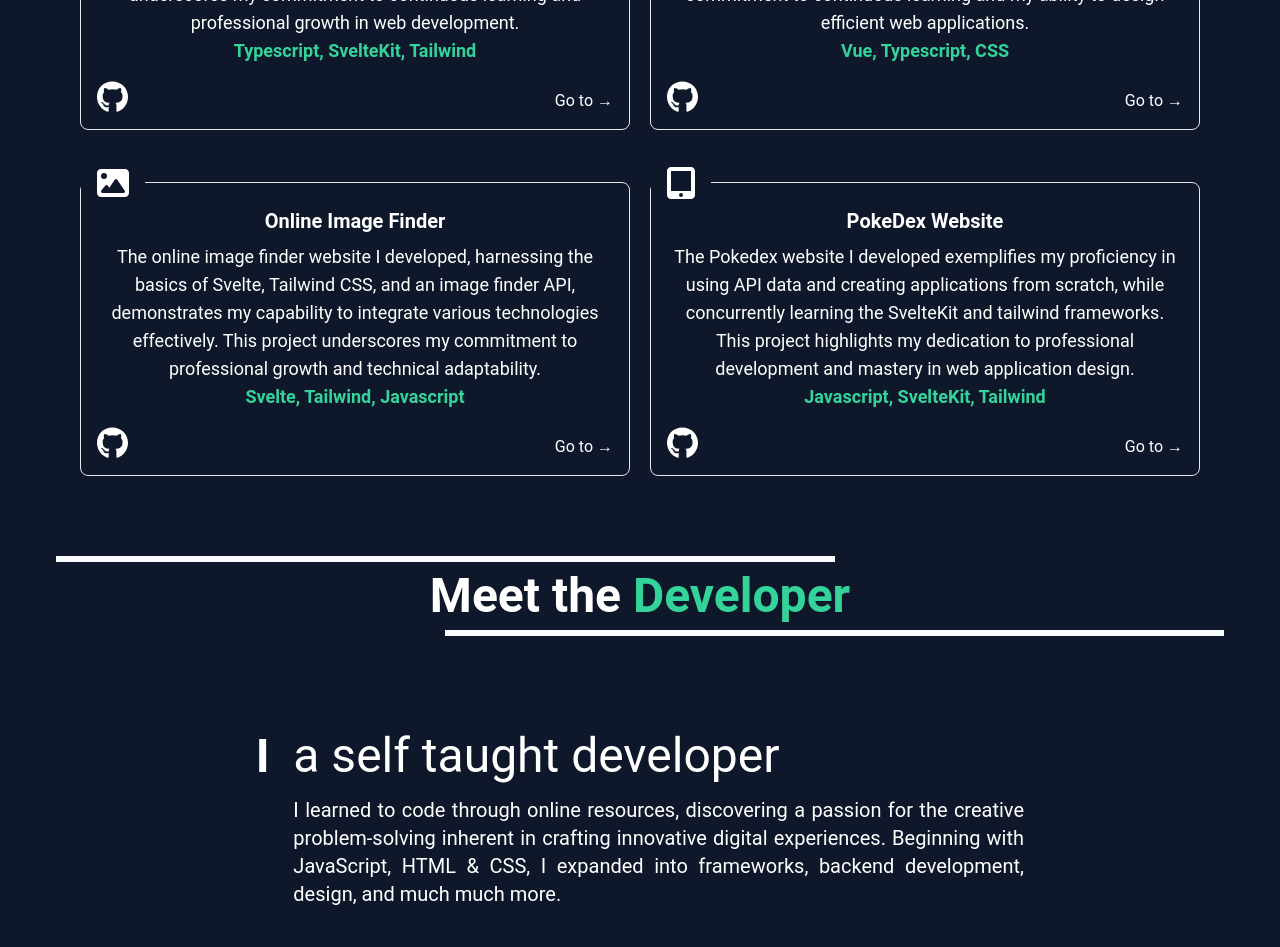
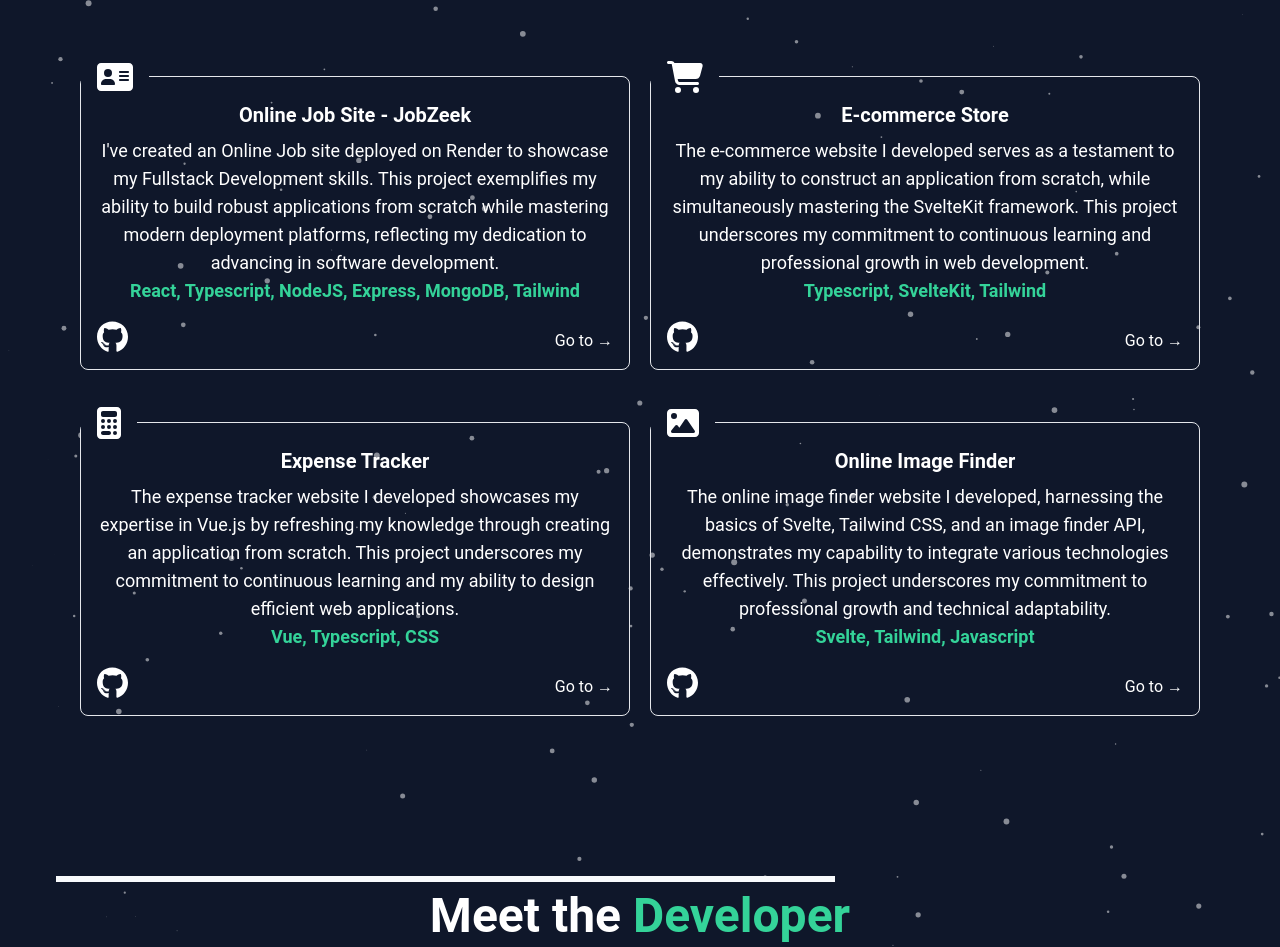
Before and after one commit to vargasjuanibarra/web-portfolio-v2, a Vue app: page / in a window 1280 px wide. Shown: the part 1280-2227 px from the top of the page. Built offline with nearby package versions, Linux system fonts and the light colour scheme.

Commit message:
added jobZeek on projects

```diff
--- a/index.html
+++ b/index.html
@@ -10,10 +10,14 @@
     <title>Juan Vargas</title>
   </head>
   <body>
-    <div id="app"></div>
-    <div class="absolute min-h-screen top-0 left-0 w-full z-[1] opacity-70">
+    <div class="absolute min-h-screen top-0 left-0 w-full z-[1] opacity-100">
       <div id="particles-js" class="absolute inset-0" />
     </div>
+    <div id="app">
+    </div>
+    <!-- <div class="absolute min-h-screen top-0 left-0 w-full z-[1] opacity-70">
+      <div id="particles-js" class="absolute inset-0" />
+    </div> -->
     <script>
       particlesJS.load("particles-js", "/particles.json", function () {
         console.log("callback - particles.js config loaded");
--- a/public/particles.json
+++ b/public/particles.json
@@ -1,7 +1,7 @@
 {
   "particles": {
     "number": {
-      "value": 100,
+      "value": 80,
       "density": {
         "enable": true,
         "value_area": 800
@@ -47,7 +47,7 @@
     },
     "line_linked": {
       "enable": true,
-      "distance": 150,
+      "distance": 0,
       "color": "#ffffff",
       "opacity": 0.4,
       "width": 1
@@ -72,7 +72,7 @@
     "events": {
       "onhover": {
         "enable": true,
-        "mode": "grab"
+        "mode": "repulse"
       },
       "onclick": {
         "enable": true,
--- a/src/App.vue
+++ b/src/App.vue
@@ -1,13 +1,13 @@
 <template>
   <div class="bg-slate-900">
-    <div class="max-w-[1200px] m-auto px-4" >
-      <Header />
+    <Header />
+    <div class="max-w-[1200px] m-auto px-4">
       <Main id="main"></Main>
-      <Projects id="projects"/>
+      <Projects id="projects" />
       <Highlight />
-      <Experience id="experience"/>
+      <Experience id="experience" />
     </div>
-    <Footer id="contact"/>
+    <Footer id="contact" />
   </div>
 </template>
 
--- a/src/components/About.component.vue
+++ b/src/components/About.component.vue
@@ -1,14 +1,32 @@
 <template>
+  <div class="md:mt-12 md:py-8">
     <div class="pb-12" id="highlight">
-        <div class="mb-8 flex flex-col gap-2 text-center text-white relative before:absolute before:top-0 before:left-0 before:w-2/3 before:h-1.5 before:bg-slate-50 after:absolute after:bottom-0 after:right-0 after:w-2/3 after:h-1.5 after:bg-slate-50 py-4">
-            <p class="text-2xl font-semibold md:text-4xl lg:text-5xl">Meet the <span class="text-emerald-400">Developer</span></p>
+      <div
+        class="mb-8 flex flex-col gap-2 text-center text-white relative before:absolute before:top-0 before:left-0 before:w-2/3 before:h-1.5 before:bg-slate-50 after:absolute after:bottom-0 after:right-0 after:w-2/3 after:h-1.5 after:bg-slate-50 py-4"
+      >
+        <p class="text-2xl font-semibold md:text-4xl lg:text-5xl">
+          Meet the <span class="text-emerald-400">Developer</span>
+        </p>
       </div>
     </div>
-        <div v-for="item, index in aboutSection" :key="index" class="max-w-[500px] py-4 flex p-4 gap-6 mx-auto sm:max-w-[600px] lg:max-w-[800px] text-white">
-            <h3 class="hidden sm:block text-2xl md:text-4xl lg:text-5xl font-bold">{{item.category}} </h3>
-            <div class="flex flex-col justify-start ">
-                <span class="text-2xl md:text-4xl lg:text-5xl font-normal ">{{item.label}}</span>
-                <p class="text-md md:text-lg lg:text-xl font-normal text-wrap py-4 text-justify">{{item.description}}</p>
+    <div
+      v-for="(item, index) in aboutSection"
+      :key="index"
+      class="max-w-[500px] py-4 flex p-4 gap-6 mx-auto sm:max-w-[600px] lg:max-w-[800px] text-white"
+    >
+      <h3 class="hidden sm:block text-2xl md:text-4xl lg:text-5xl font-bold">
+        {{ item.category }}
+      </h3>
+      <div class="flex flex-col justify-start">
+        <span class="text-2xl md:text-4xl lg:text-5xl font-normal">{{
+          item.label
+        }}</span>
+        <p
+          class="text-md md:text-lg lg:text-xl font-normal text-wrap py-4 text-justify"
+        >
+          {{ item.description }}
+        </p>
+      </div>
     </div>
   </div>
 </template>
@@ -18,22 +36,23 @@
     id: 1,
     category: 'I',
     label: 'a self taught developer',
-            description: 'I learned to code through online resources, discovering a passion for the creative problem-solving inherent in crafting innovative digital experiences. Beginning with JavaScript, HTML & CSS, I expanded into frameworks, backend development, design, and much much more.',
+    description:
+      'I learned to code through online resources, discovering a passion for the creative problem-solving inherent in crafting innovative digital experiences. Beginning with JavaScript, HTML & CSS, I expanded into frameworks, backend development, design, and much much more.',
   },
   {
     id: 2,
     category: 'II',
     label: 'obsessed with perfecting product design and UX',
-            description: 'With an insatiable curiosity for product design and UX, I approach each project with a blend of creativity and analytical rigor, seeking to uncover innovative solutions that elevate the user experience to new heights.',
+    description:
+      'With an insatiable curiosity for product design and UX, I approach each project with a blend of creativity and analytical rigor, seeking to uncover innovative solutions that elevate the user experience to new heights.',
   },
   {
     id: 3,
     category: 'III',
     label: 'valued team player and dedicated contributor',
-            description: 'As a team player and contributor, I thrive on collaboration and cooperation, valuing the collective effort over individual achievement. I actively engage with my colleagues, offering support, sharing ideas, and leveraging diverse perspectives to achieve shared goals. With a strong commitment to teamwork, I strive to foster a positive environment where everyone\'s contributions are valued and respected, ultimately driving the team towards success.',
+    description:
+      "As a team player and contributor, I thrive on collaboration and cooperation, valuing the collective effort over individual achievement. I actively engage with my colleagues, offering support, sharing ideas, and leveraging diverse perspectives to achieve shared goals. With a strong commitment to teamwork, I strive to foster a positive environment where everyone's contributions are valued and respected, ultimately driving the team towards success.",
   },
-    ]
+];
 </script>
-<style lang="">
-
-</style>
+<style lang=""></style>
--- a/src/components/Experience.component.vue
+++ b/src/components/Experience.component.vue
@@ -1,24 +1,43 @@
 <template>
-  <div class="flex flex-col items-center md:py-12 lg:py-24 w-full">
-    <h3 class="text-2xl font-semibold md:text-4xl lg:text-5xl text-white pb-12">Professional <span class="text-emerald-400">experiences</span></h3>
+  <div class="flex flex-col items-center mt-12 md:py-12 lg:py-24 w-full">
+    <h3 class="text-2xl font-semibold md:text-4xl lg:text-5xl text-white pb-12">
+      Professional <span class="text-emerald-400">experiences</span>
+    </h3>
     <div class="relative flex flex-col">
       <div
         v-for="(event, index) in events"
         :key="index"
-        :class="'flex w-full after:absolute after:hidden md:after:block after:w-1 after:h-full after:bg-slate-50 after:top-0 after:left-0 after:z-[50] md:after:left-1/2 ' + (index % 2 === 0 ? 'justify-start' : 'justify-end')"
+        :class="
+          'flex w-full after:absolute after:hidden md:after:block after:w-1 after:h-full after:bg-slate-50 after:top-0 after:left-0 after:z-[50] md:after:left-1/2 ' +
+          (index % 2 === 0 ? 'justify-start' : 'justify-end')
+        "
       >
-      <div class="px-2 py-4 md:px-8 md:w-1/2 lg:px-8 md:py-8 hover:-translate-y-4 duration-200 z-[100]">
-        <div class="relative p-4 shadow-xl bg-slate-50 rounded-lg">
-          <div :class="'hidden md:block bg-slate-400 rounded-full w-12 h-12 absolute z-[100] top-0 ' + (index % 2 === 0 ? '-right-14' : '-left-14')">
-            <div class="relative shadow-lg grid place-items-center ">
-              <img :src="event.img" class="object-cover text-2xl font-bold text-black w-full h-full rounded-full"/>
+        <div
+          class="px-2 py-4 md:px-8 md:w-1/2 lg:px-8 md:py-8 hover:-translate-y-4 duration-200 z-[100]"
+        >
+          <div class="relative p-4 shadow-xl bg-slate-50 rounded-lg">
+            <div
+              :class="
+                'hidden md:block bg-slate-400 rounded-full w-12 h-12 absolute z-[100] top-0 ' +
+                (index % 2 === 0 ? '-right-14' : '-left-14')
+              "
+            >
+              <div class="relative shadow-lg grid place-items-center">
+                <img
+                  :src="event.img"
+                  class="object-cover text-2xl font-bold text-black w-full h-full rounded-full"
+                />
+              </div>
             </div>
+            <h3 class="mb-1 font-bold text-gray-800 text-lg md:text-xl">
+              {{ event.title }}
+            </h3>
+            <p class="leading-tight text-justify text-gray-700">
+              {{ event.description }}
+            </p>
+            <span class="text-gray-500 text-sm">{{ event.date }}</span>
           </div>
-          <h3 class="mb-1 font-bold text-gray-800 text-lg md:text-xl">{{ event.title }}</h3>
-          <p class="leading-tight text-justify text-gray-700">{{ event.description }}</p>
-          <span class="text-gray-500 text-sm">{{ event.date }}</span>
         </div>
-      </div>
       </div>
     </div>
   </div>
@@ -30,9 +49,27 @@
 import adriotdevImg from '../assets/adriot.png';
 
 const events = [
-  { title: 'Fullstack Developer at Suitespot Inc.', description: 'I blend creativity and analytical rigor to design and implement robust front-end interfaces and scalable back-end systems. My work focuses on developing innovative solutions that elevate user experiences and ensure seamless application performance.', date: 'Aug 2022 - July 2024', img: suitespotImg },
-  { title: 'Web Developer at Crewbloom', description: 'As a Junior Web Developer at CrewBloom, I focus on developing and maintaining dynamic web applications. My work involves collaborating with cross-functional teams to ensure seamless user experiences, implementing responsive design principles, and optimizing performance to deliver high-quality digital solutions.', date: 'June 2021 - April 2022', img: crewbloomImg },
-  { title: 'Junior Developer at AdRiot Dev', description: 'I work on building and optimizing web applications. My responsibilities include implementing responsive designs, enhancing user interfaces, and collaborating with teams to deliver seamless digital experiences. I focus on ensuring performance and usability while contributing to innovative web solutions.', date: 'March 2021 - June 2021', img:adriotdevImg },
+  {
+    title: 'Fullstack Developer at Suitespot Inc.',
+    description:
+      'I blend creativity and analytical rigor to design and implement robust front-end interfaces and scalable back-end systems. My work focuses on developing innovative solutions that elevate user experiences and ensure seamless application performance.',
+    date: 'Aug 2022 - July 2024',
+    img: suitespotImg,
+  },
+  {
+    title: 'Web Developer at Crewbloom',
+    description:
+      'As a Junior Web Developer at CrewBloom, I focus on developing and maintaining dynamic web applications. My work involves collaborating with cross-functional teams to ensure seamless user experiences, implementing responsive design principles, and optimizing performance to deliver high-quality digital solutions.',
+    date: 'June 2021 - April 2022',
+    img: crewbloomImg,
+  },
+  {
+    title: 'Junior Developer at AdRiot Dev',
+    description:
+      'I work on building and optimizing web applications. My responsibilities include implementing responsive designs, enhancing user interfaces, and collaborating with teams to deliver seamless digital experiences. I focus on ensuring performance and usability while contributing to innovative web solutions.',
+    date: 'March 2021 - June 2021',
+    img: adriotdevImg,
+  },
   // Add more events as needed
 ];
 </script>
--- a/src/components/Projects.component.vue
+++ b/src/components/Projects.component.vue
@@ -2,71 +2,108 @@
   <div class="grid py-8 md:px-2 md:py-12 text-white">
     <div class="text-white text-center mb-8 md:pb-12">
       <p class="text-2xl font-semibold">a few of my creative endeavors.</p>
-            <h2 class="text-2xl font-semibold text-wrap md:text-4xl lg:text-5xl">Curious to <span class="text-emerald-400">see</span> my work?</h2>
+      <h2 class="text-2xl font-semibold text-wrap md:text-4xl lg:text-5xl">
+        Curious to <span class="text-emerald-400">see</span> my work?
+      </h2>
     </div>
-        <div class="grid gap-5  p-4 sm:grid-cols-2 lg:grid-cols-2">
-            <div class="relative border rounded-lg my-4 hover:border-gray-600 duration-200 items-center" v-for="project, index in projects" :key="index">
-                <font-awesome-icon :icon="project.icon" size="2xl" class="p-4 bg-slate-900 absolute -top-8"/>
+    <div class="grid gap-5 p-4 sm:grid-cols-2 lg:grid-cols-2">
+      <div
+        class="relative border rounded-lg my-4 hover:border-gray-600 duration-200 items-center"
+        v-for="(project, index) in projects"
+        :key="index"
+      >
+        <font-awesome-icon
+          :icon="project.icon"
+          size="2xl"
+          class="p-4 bg-slate-900 absolute -top-8"
+        />
         <div class="p-4">
-                    <p class="text-center text-xl font-semibold py-2">{{project.title}}</p>
-                    <p class="text-center md:text-md lg:text-lg"> {{project.description}} </p>
-                    <p class="text-center md:text-md lg:text-lg text-emerald-400 font-semibold"> {{project.stack}} </p>
+          <p class="text-center text-xl font-semibold py-2">
+            {{ project.title }}
+          </p>
+          <p class="text-center md:text-md lg:text-lg">
+            {{ project.description }}
+          </p>
+          <p
+            class="text-center md:text-md lg:text-lg text-emerald-400 font-semibold"
+          >
+            {{ project.stack }}
+          </p>
         </div>
         <div class="flex justify-between pt-12 items-center">
-                    <a :href="project.repo" class="absolute bottom-0 left-0 right-2 p-4 rounded-lg" >
-                        <font-awesome-icon :icon="['fab', 'github']" size="2xl" class="hover:scale-110 transform-transition duration-200 easi-in-out"/>
+          <a
+            :href="project.repo"
+            class="absolute bottom-0 left-0 right-2 p-4 rounded-lg"
+          >
+            <font-awesome-icon
+              :icon="['fab', 'github']"
+              size="2xl"
+              class="hover:scale-110 transform-transition duration-200 easi-in-out"
+            />
           </a>
-                    <a :href="project.link" class="absolute bottom-0 right-0 rounded-lg" >
-                        <div class="ml-auto cursor-pointer rounded-md p-2 hover:text-slate-950 duration-200 hover:bg-emerald-400  relative after:absolute after:top-0 after:h-0 after:right-full after:w-full after:h-full after:bg-white after:duration-200 hover:after:translate-x-full after:z-[-1] overflow-hidden">
+          <a :href="project.link" class="absolute bottom-0 right-0 rounded-lg">
+            <div
+              class="ml-auto cursor-pointer rounded-md p-2 hover:text-slate-950 duration-200 hover:bg-emerald-400 relative after:absolute after:top-0 after:h-0 after:right-full after:w-full after:h-full after:bg-white after:duration-200 hover:after:translate-x-full after:z-[-1] overflow-hidden"
+            >
               <p class="relative p-2 z-4">Go to &rarr;</p>
             </div>
           </a>
         </div>
-
-            </div>
-
       </div>
     </div>
-
+  </div>
 </template>
 <script setup>
 const projects = [
   {
     id: 1,
-            title: 'E-commerce Store',
-            icon: 'cart-shopping',
-            description: 'The e-commerce website I developed serves as a testament to my ability to construct an application from scratch, while simultaneously mastering the SvelteKit framework. This project underscores my commitment to continuous learning and professional growth in web development.',
-            stack: 'Typescript, SvelteKit, Tailwind',
-            link: 'https://supremesalestation.netlify.app/',
-            repo: 'https://github.com/vargasjuanibarra/ecommerce-website'
+    title: 'Online Job Site - JobZeek',
+    icon: 'address-card',
+    description:
+      "I've created an Online Job site deployed on Render to showcase my Fullstack Development skills. This project exemplifies my ability to build robust applications from scratch while mastering modern deployment platforms, reflecting my dedication to advancing in software development.",
+    stack: 'React, Typescript, NodeJS, Express, MongoDB, Tailwind',
+    link: 'https://jobzeeker-fe.onrender.com/',
+    repo: 'https://github.com/vargasjuanibarra/jobZeeker-fe',
   },
   {
     id: 2,
-            title: 'Expense Tracker',
-            icon: 'calculator',
-            description: 'The expense tracker website I developed showcases my expertise in Vue.js by refreshing my knowledge through creating an application from scratch. This project underscores my commitment to continuous learning and my ability to design efficient web applications.',
-            stack: 'Vue, Typescript, CSS',
-            link: 'https://juanexpensetracker.netlify.app/',
-            repo: 'https://github.com/vargasjuanibarra/expense-tracker-vue'
+    title: 'E-commerce Store',
+    icon: 'cart-shopping',
+    description:
+      'The e-commerce website I developed serves as a testament to my ability to construct an application from scratch, while simultaneously mastering the SvelteKit framework. This project underscores my commitment to continuous learning and professional growth in web development.',
+    stack: 'Typescript, SvelteKit, Tailwind',
+    link: 'https://supremesalestation.netlify.app/',
+    repo: 'https://github.com/vargasjuanibarra/ecommerce-website',
   },
   {
     id: 3,
-            title: 'Online Image Finder',
-            icon: 'image',
-            description: 'The online image finder website I developed, harnessing the basics of Svelte, Tailwind CSS, and an image finder API, demonstrates my capability to integrate various technologies effectively. This project underscores my commitment to professional growth and technical adaptability.',
-            stack: 'Svelte, Tailwind, Javascript',
-            link: 'https://onlineimagefinder.netlify.app/',
-            repo: 'https://github.com/vargasjuanibarra/online-image-gallery-finder'
+    title: 'Expense Tracker',
+    icon: 'calculator',
+    description:
+      'The expense tracker website I developed showcases my expertise in Vue.js by refreshing my knowledge through creating an application from scratch. This project underscores my commitment to continuous learning and my ability to design efficient web applications.',
+    stack: 'Vue, Typescript, CSS',
+    link: 'https://juanexpensetracker.netlify.app/',
+    repo: 'https://github.com/vargasjuanibarra/expense-tracker-vue',
   },
   {
     id: 4,
-            title: 'PokeDex Website',
-            icon: 'tablet-screen-button',
-            description: 'The Pokedex website I developed exemplifies my proficiency in using API data and creating applications from scratch, while concurrently learning the SvelteKit and tailwind frameworks. This project highlights my dedication to professional development and mastery in web application design.',
-            stack: 'Javascript, SvelteKit, Tailwind',
-            link: 'https://juanpokemonmaster.netlify.app/',
-            repo: 'https://github.com/vargasjuanibarra/pokedex-webapp'
+    title: 'Online Image Finder',
+    icon: 'image',
+    description:
+      'The online image finder website I developed, harnessing the basics of Svelte, Tailwind CSS, and an image finder API, demonstrates my capability to integrate various technologies effectively. This project underscores my commitment to professional growth and technical adaptability.',
+    stack: 'Svelte, Tailwind, Javascript',
+    link: 'https://onlineimagefinder.netlify.app/',
+    repo: 'https://github.com/vargasjuanibarra/online-image-gallery-finder',
   },
+  // {
+  //     id: 4,
+  //     title: 'PokeDex Website',
+  //     icon: 'tablet-screen-button',
+  //     description: 'The Pokedex website I developed exemplifies my proficiency in using API data and creating applications from scratch, while concurrently learning the SvelteKit and tailwind frameworks. This project highlights my dedication to professional development and mastery in web application design.',
+  //     stack: 'Javascript, SvelteKit, Tailwind',
+  //     link: 'https://juanpokemonmaster.netlify.app/',
+  //     repo: 'https://github.com/vargasjuanibarra/pokedex-webapp'
+  // },
   // {
   //     id: 5,
   //     title: 'E-commerce Store',
@@ -79,8 +116,6 @@
   //     icon: 'cart-shopping',
   //     description: 'The e-commerce website I developed serves as a testament to my ability to construct an application from scratch, while simultaneously mastering the SvelteKit framework. This project underscores my commitment to continuous learning and professional growth in web development.'
   // },
-    ]
+];
 </script>
-<style lang="">
-
-</style>
+<style lang=""></style>
```
Also changed, not shown: src/components/Footer.component.vue (+8 -19 lines), src/components/Header.component.vue (+9 -6 lines), src/components/Main.component.vue (+26 -11 lines), src/assets/profile.png. Lines whose indentation alone changed are shown as unchanged.
